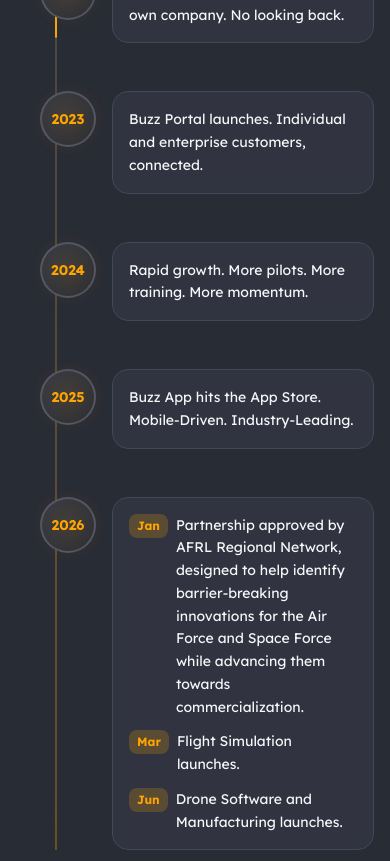
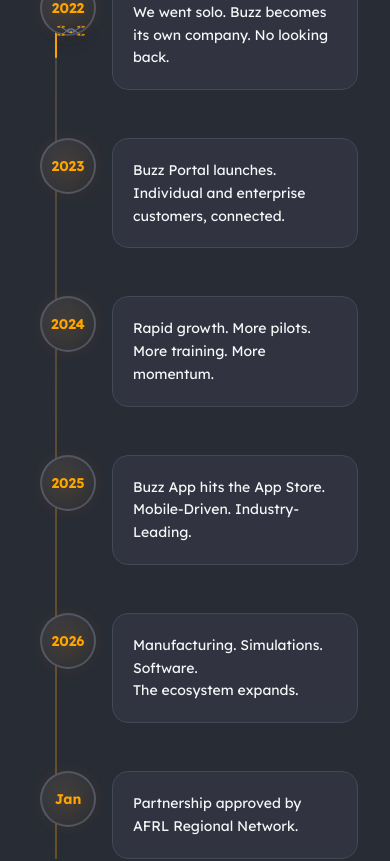
Before and after one commit to xinyu-buzz/buzz_web, a React (Vite) app: page /about in a window 390 px wide. Shown: the part 3520-4381 px from the top of the page. Built offline with nearby package versions, Linux system fonts and the light colour scheme.

Commit message:
Refactor DroneTimeline component to consolidate 2026 events into a single entry and enhance layout with improved spacing. Update About page to increase margin for the timeline section.

```diff
--- a/src/components/DroneTimeline.tsx
+++ b/src/components/DroneTimeline.tsx
@@ -20,15 +20,8 @@
   { year: '2023', event: 'Buzz Portal launches. Individual and enterprise customers, connected.' },
   { year: '2024', event: 'Rapid growth. More pilots. More training. More momentum.' },
   { year: '2025', event: 'Buzz App hits the App Store. Mobile-Driven. Industry-Leading.' },
-  {
-    year: '2026',
-    event: 'The ecosystem expands.',
-    subEvents: [
-      { month: 'Jan', description: 'Partnership approved by AFRL Regional Network, designed to help identify barrier-breaking innovations for the Air Force and Space Force while advancing them towards commercialization.' },
-      { month: 'Mar', description: 'Flight Simulation launches.' },
-      { month: 'Jun', description: 'Drone Software and Manufacturing launches.' },
-    ]
-  },
+  { year: '2026', event: 'Manufacturing. Simulations. Software. The\u00A0ecosystem\u00A0expands.' },
+  { year: 'Jan', event: 'Partnership approved by AFRL Regional Network.' },
 ];
 
 // Drone SVG component
@@ -120,7 +113,7 @@
           whileInView={{ opacity: 1, x: 0 }}
           viewport={{ once: true }}
           transition={{ delay: 0.2 + index * 0.1, duration: 0.5 }}
-          className={`event-card flex-grow max-w-md bg-card-dark/80 backdrop-blur-sm border border-border rounded-xl p-5 md:p-6 hover:border-accent/50 transition-all duration-300 ${
+          className={`event-card flex-grow max-w-lg bg-card-dark/80 backdrop-blur-sm border border-border rounded-xl p-5 md:p-6 hover:border-accent/50 transition-all duration-300 ${
             isLeft ? 'text-left' : 'text-right'
           }`}
         >
@@ -367,7 +360,7 @@
         </motion.div>
 
         {/* Mobile timeline items */}
-        <div className="space-y-12 pl-6">
+        <div className="space-y-12 pl-6 pr-4">
           {timeline.map((item, index) => (
             <div key={item.year} className="relative flex items-start gap-4">
               {/* Landing pad indicator */}
@@ -379,8 +372,8 @@
               </div>
 
               {/* Event card */}
-              <AnimatedSection delay={index * 0.1} className="flex-grow">
-                <div className="bg-card-dark/80 backdrop-blur-sm border border-border rounded-xl p-4 hover:border-accent/50 transition-colors">
+              <AnimatedSection delay={index * 0.1} className="flex-grow min-w-0">
+                <div className="bg-card-dark/80 backdrop-blur-sm border border-border rounded-xl p-5 hover:border-accent/50 transition-colors">
                   {item.subEvents && item.subEvents.length > 0 ? (
                     <div className="space-y-3">
                       {item.subEvents.map((subEvent, subIndex) => (
--- a/src/pages/About.tsx
+++ b/src/pages/About.tsx
@@ -112,7 +112,7 @@
         </AnimatedSection>
 
         {/* Timeline */}
-        <AnimatedSection className="mb-20">
+        <AnimatedSection className="mb-48">
           <DroneTimeline />
         </AnimatedSection>
 
```
